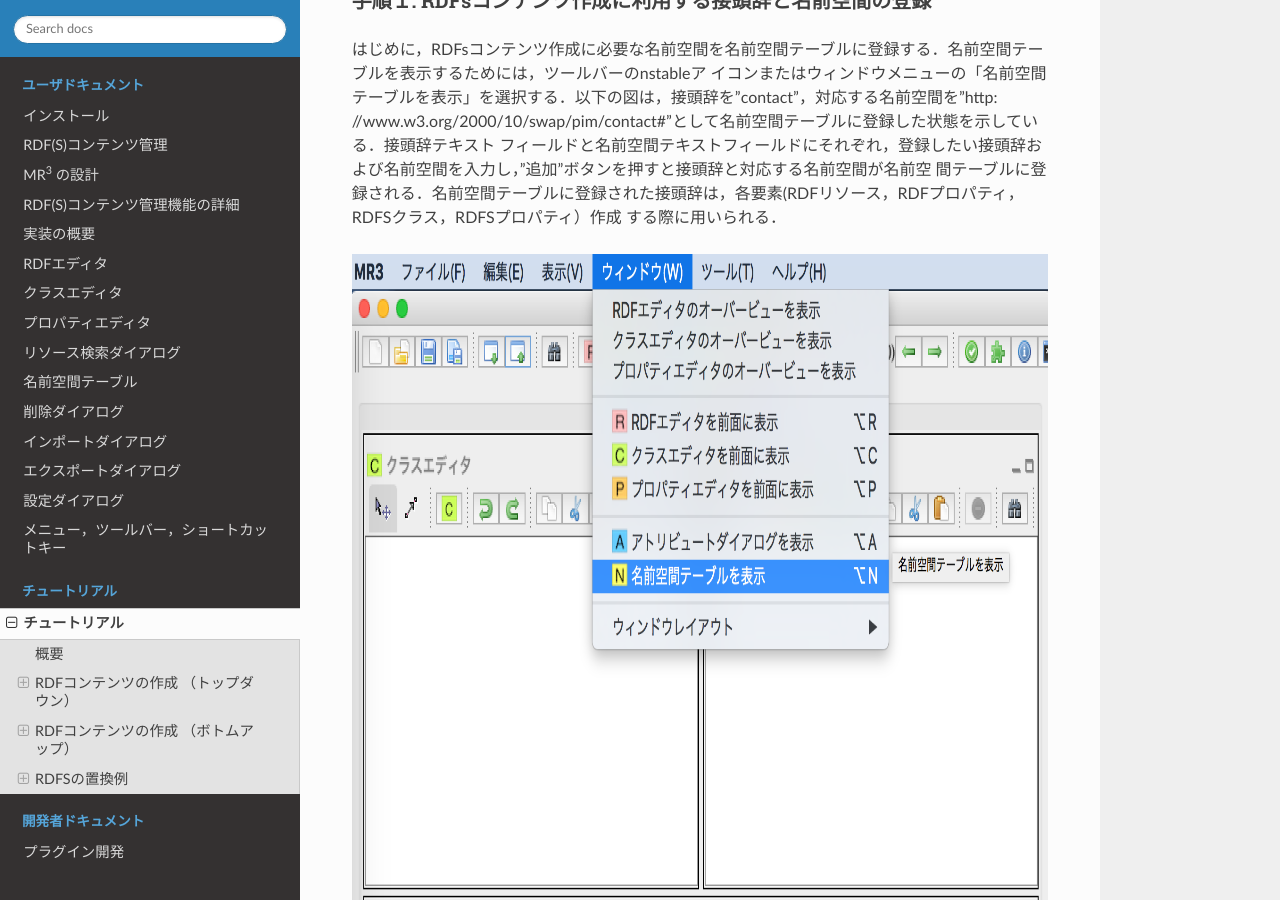
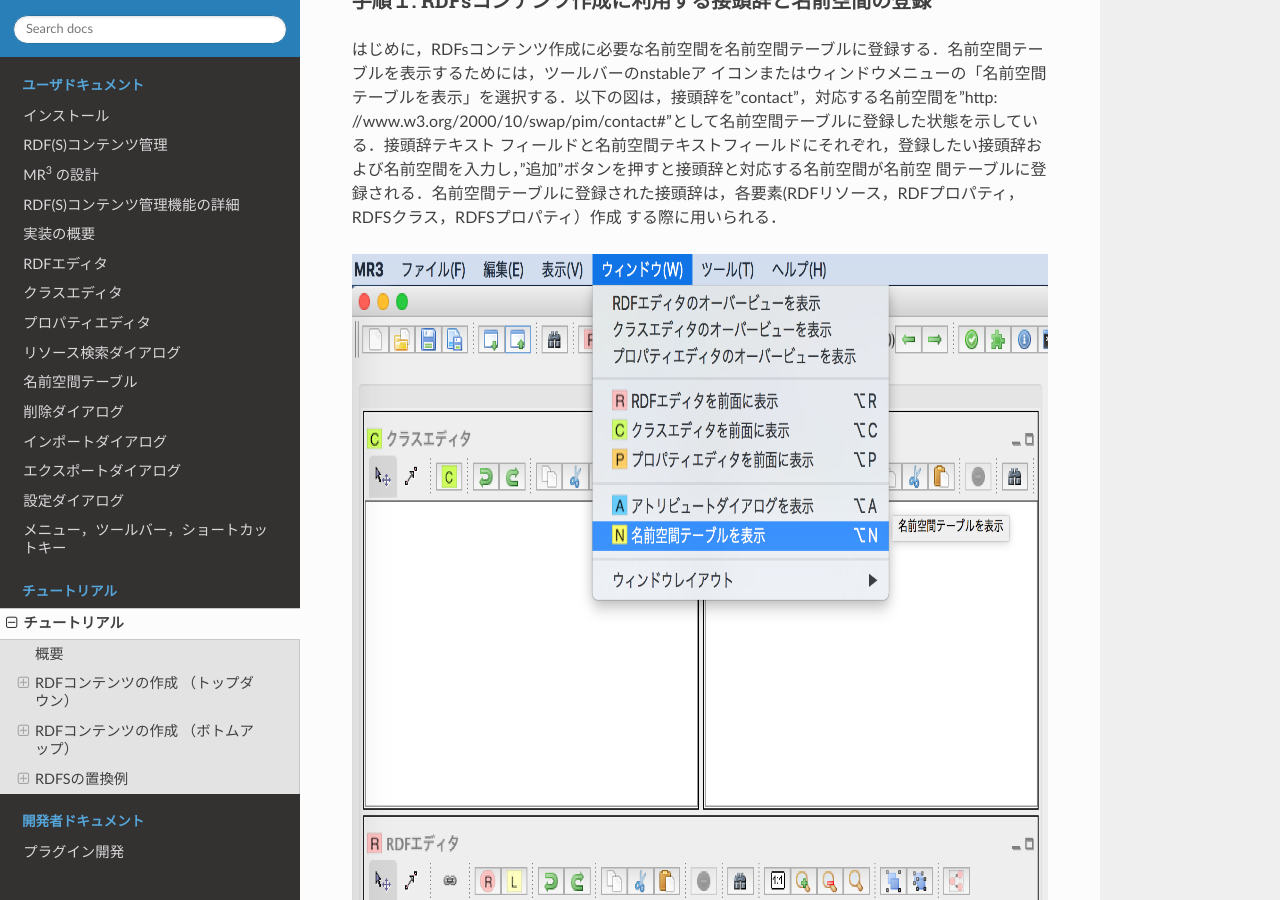
Before and after one commit to mr-3/mrcube-ja-docs, a Sphinx documentation site: the page built from docs/source/tutorial.rst, in a window 1280 px wide and 900 px high, scrolled down 1755 px. Built offline with Sphinx 7.4.7 and the Read the Docs theme 2.0.0, drawn with Linux system fonts in a browser that asks for light colours.

Commit message:
modified figure scale

```diff
--- a/docs/source/tutorial.rst
+++ b/docs/source/tutorial.rst
@@ -41,7 +41,7 @@ RDFコンテンツの作成 （トップダウン）
 はじめに，RDFsコンテンツ作成に必要な名前空間を名前空間テーブルに登録する．名前空間テーブルを表示するためには，ツールバーのnstableア イコンまたはウィンドウメニューの「名前空間テーブルを表示」を選択する．以下の図は，接頭辞を”contact”，対応する名前空間を”http: //www.w3.org/2000/10/swap/pim/contact#”として名前空間テーブルに登録した状態を示している．接頭辞テキスト フィールドと名前空間テキストフィールドにそれぞれ，登録したい接頭辞および名前空間を入力し，”追加”ボタンを押すと接頭辞と対応する名前空間が名前空 間テーブルに登録される．名前空間テーブルに登録された接頭辞は，各要素(RDFリソース，RDFプロパティ，RDFSクラス，RDFSプロパティ）作成 する際に用いられる．
 
 .. figure:: figures/top_down_step1.png
-   :scale: 80 %
+   :scale: 70 %
    :align: center
 
 ^^^^^^^^^^^^^^^^^^^^^^^^^^^^^^^^^^^^^^^^^^^^^^^^^^^^^^^^^^^^^^^^^^^^^^^^^^^^^^^^^^^^^^^^^^^
@@ -51,7 +51,7 @@ RDFコンテンツの作成 （トップダウン）
 RDFSクラスの挿入を行う．クラスエディタ内で右クリックをしてポップアップメニューを出す．ポップアップメニュー の中の「クラスの挿入」メニューを選択し，RDFSクラスの挿入を行う．サンプルRDF文書内では，contact:Personがhttp: //www.w3.org/People/EM/contact#meリソースのタイプとなっている．MR\ :sup:`3` \では，RDFリソースのタイプは，RDFSクラスから選択する．RDFSクラスは，クラスエディタ内で定義する．
 
 .. figure:: figures/top_down_step2.png
-   :scale: 80 %
+   :scale: 70 %
    :align: center
 
 ^^^^^^^^^^^^^^^^^^^^^^^^^^^^^^^^^^^^^^^^^^^^^^^^^^^^^^^^^^^^^^^^^^^^^^^^^^^^^^^^^^^^^^^^^^^
@@ -71,7 +71,7 @@ RDFSクラスの挿入を行う．クラスエディタ内で右クリックを
 RDFSクラスと同様にexample 1文書内に含まれるRDFSプロパティ(contact:fullName，contact:mailbox，contact: personalTitle )も作成する．プロパティエディタ内で右クリックするとポップアップメニューが表示される．「プロパティの挿入」メニューを選択すると以下のダイアログが 表示される．「了解ボタン」をクリックするとプロパティエディタ内にRDFSプロパティが挿入される．MR\ :sup:`3` \では，RDFプロパティは，RDFSプロパティから選択する．RDFSプロパティは，プロパティエディタ内で定義する．
 
 .. figure:: figures/top_down_step4.png
-   :scale: 80 %
+   :scale: 100 %
    :align: center
 
 ^^^^^^^^^^^^^^^^^^^^^^^^^^^^^^^^^^^^^^^^^^^^^^^^^^^^^^^^^^^^^^^^^^^^^^^^^^^^^^^^^^^^^^^^^^^
@@ -81,7 +81,7 @@ RDFSクラスと同様にexample 1文書内に含まれるRDFSプロパティ(co
 contact:Personクラスとcontact:fullName，contact:mailbox，contact:personalTitleプロパティをMR\ :sup:`3` \で作成すると以下の図のようになる．
 
 .. figure:: figures/top_down_step5.png
-   :scale: 80 %
+   :scale: 70 %
    :align: center
 
 ^^^^^^^^^^^^^^^^^^^^^^^^^^^^^^^^^^^^^^^^^^^^^^^^^^^^^^^^^^^^^^^^^^^^^^^^^^^^^^^^^^^^^^^^^^^
@@ -91,7 +91,7 @@ contact:Personクラスとcontact:fullName，contact:mailbox，contact:personalT
 次に，手順１から５までで，作成したRDFSクラス及びプロパティを用いてRDFコンテンツの作成を行う．まずは， RDFリソースを作成する．RDFリソースは，RDFエディタ内で定義する．RDFエディタ内で右クリックするとポップアップメニューが表示される．ポッ プアップメニュー内の「RDFリソースの挿入」メニューを選択し，RDFリソースの挿入を行う．
 
 .. figure:: figures/top_down_step6.png
-   :scale: 80 %
+   :scale: 70 %
    :align: center
 
 ^^^^^^^^^^^^^^^^^^^^^^^^^^^^^^^^^^^^^^^^^^^^^^^^^^^^^^^^^^^^^^^^^^^^^^^^^^^^^^^^^^^^^^^^^^^
@@ -101,7 +101,7 @@ contact:Personクラスとcontact:fullName，contact:mailbox，contact:personalT
 「RDFリソースの挿入」メニューを選択すると以下のダイアログが表示される．「リソースタイプコンボボックス」から リソースのタイプを選択する．リソースのタイプは，クラスエディタで作成されたRDFSクラスから選択できる．ここでは，contact:Personク ラスをリソースのタイプとして選択する．また，「http://www.w3.org/People/EM/contact#me」をRDFリソーステキ ストフィールドに入力する．（http://www.w3.org/People/EM/contact#名前空間を，今回は名前空間テーブルに登録して いないため，名前空間およびそのＩＤをここでは入力している．登録してある場合は接頭辞コンボボックスから登録した接頭辞を選択することで，名前空間の入 力を省略できる．また，「ブランクチェックボックス」にチェックをいれるとブランクノードとなる．）リソースのタイプとRDFリソースを入力し，「了解ボ タン」をクリックするとRDFリソースがRDFエディタに挿入される．
 
 .. figure:: figures/top_down_step7.png
-   :scale: 80 %
+   :scale: 100 %
    :align: center
 
 ^^^^^^^^^^^^^^^^^^^^^^^^^^^^^^^^^^^^^^^^^^^^^^^^^^^^^^^^^^^^^^^^^^^^^^^^^^^^^^^^^^^^^^^^^^^
@@ -111,13 +111,13 @@ contact:Personクラスとcontact:fullName，contact:mailbox，contact:personalT
 次に，「Eric Miller」及び「Dr.」リテラルを作成する．ポップアップメニューから「リテラルの挿入」メニューを選択すると「リテラルの挿入ダイアログ」が表示される．
 
 .. figure:: figures/top_down_step8-1.png
-   :scale: 80 %
+   :scale: 70 %
    :align: center
 
 以下の図は，「リテラルの挿入ダイアログ」を表している．「リテラルテキストエリア」に文字列を入力し，「了解ボタン」をクリックするとリテラルがRDFエディタに挿入される．
 
 .. figure:: figures/top_down_step8-2.png
-   :scale: 80 %
+   :scale: 90 %
    :align: center
 
 ^^^^^^^^^^^^^^^^^^^^^^^^^^^^^^^^^^^^^^^^^^^^^^^^^^^^^^^^^^^^^^^^^^^^^^^^^^^^^^^^^^^^^^^^^^^
@@ -133,7 +133,7 @@ contact:Personクラスとcontact:fullName，contact:mailbox，contact:personalT
 次に，RDFプロパティの挿入を行う．RDFプロパティを挿入するためには，「接続モード」に切り替える．「接続モー ド」に切り替えるためには，RDFエディタ内で右クリックをして，ポップアップメニューを表示し，「接続モード」メニューを選択する．または，RDFエ ディタのツールバーにある，arrowア イコンをクリックする．次に，subjectにあたるリソースの上にカーソルを合わせる．青色の枠が表示される．その状態で，objectにあたるリソー スまたはリテラルに向けてカーソルをドラッグし，同様に枠が表示された状態でドロップすることで，RDFプロパティが挿入される．作成されるRDFプロパ ティはmr3#nil(MR\ :sup:`3` \が提供する）となる．RDFプロパティを挿入する際に，あらかじめプロパティエディタにおいて，挿入したいプロパティを選択 してある場合には，選択されたプロパティがRDFプロパティとして挿入される．ここでは，「http: //www.w3.org/People/EM/contact#me」リソースと「Eric Miller」リテラルの間に「contact:fullName」プロパティを挿入する．同様に，「Dr.」リテラルの間に「contact: personalTitle」プロパティを，「mailto:em@w3.org」リソースの間に「contact:mailbox，」プロパティを挿入 する．
 
 .. figure:: figures/top_down_step10-1.png
-   :scale: 80 %
+   :scale: 70 %
    :align: center
 
 RDFプロパティを編集するためには，アトリビュートダイアログを表示する．アトリビュートダイアログを表示するためには，ツールバーのattrDialogIconア イコンをクリックするか，ポップアップメニューから「アトリビュートダイアログを表示」メニューを選択する．RDFプロパティcontact: personalTitleに変更するためには，「接頭辞コンボボックス」から接頭辞contactを選択し，「プロパティIDリスト」からID personalTitleを選択する．「適用ボタン」をクリックすると変更が反映される．
@@ -149,13 +149,13 @@ RDFプロパティを編集するためには，アトリビュートダイア
 ここまでの作業で，以下の図のようなRDFSクラス，RDFSプロパティ，RDFモデルが作成されている．
 
 .. figure:: figures/top_down_step11-1.png
-   :scale: 80 %
+   :scale: 70 %
    :align: center
 
 作成したRDFコンテンツが，RDF/XML形式でどのように出力されるかを確認するには，エクスポートダイアログを表示する．エクスポートダイアログは，ファイルメニューのエクスポートを選択するか，ツールバーのexportを選択する．構文として，RDF/XML（ラジオボタン）を選択する．データタイプとして，RDFチェックボックスを選択する．エクスポートダイアログ下部にある，テキストエリアに作成したRDFコンテンツがRDF/XML形式で出力される．
 
 .. figure:: figures/top_down_step11-2.png
-   :scale: 80 %
+   :scale: 70 %
    :align: center
 
 ^^^^^^^^^^^^^^^^^^^^^^^^^^^^^^^^^^^^^^^^^^^^^^^^^^^^^^^^^^^^^^^^^^^^^^^^^^^^^^^^^^^^^^^^^^^
@@ -199,7 +199,7 @@ RDFコンテンツの作成 （ボトムアップ）
 アトリビュートダイアログを表示し，RDFリソース「http: //www.w3.org/People/EM/contact#me」を選択する．RDFリソースの属性がアトリビュートダイアログに表示される．左側 に表示されるリストの中から「タイプ」を選択する．「接頭辞コンボボックス」からcontactを選択し，リソースタイプIDとしてPersonを入力す る．RDFSクラスに指定したいクラスが定義されている場合には，「タイプ選択ボタン」をクリックすれば，クラスエディタからクラスを選択することができ る．今回は，ボトムアップにRDFコンテンツ作成しているため，RDFSクラスにcontact:Personクラスが作成されておらず，選択することが できない．指定したいリソースのタイプcontact:Personを入力した状態で，「適用するボタン」をクリックする．「定義されていません.クラス を作成しますか?」と尋ねるダイアログが表示されるので，「はいボタン」をクリックする．
 
 .. figure:: figures/bottom_up_step5.png
-   :scale: 80 %
+   :scale: 70 %
    :align: center
 
 ^^^^^^^^^^^^^^^^^^^^^^^^^^^^^^^^^^^^^^^^^^^^^^^^^^^^^^^^^^^^^^^^^^^^^^^^^^^^^^^^^^^^^^^^^^^
@@ -209,7 +209,7 @@ RDFコンテンツの作成 （ボトムアップ）
 以下の図のように，クラスエディタにcontact:Personクラスが作成される．
 
 .. figure:: figures/bottom_up_step6.png
-   :scale: 80 %
+   :scale: 70 %
    :align: center
 
 ^^^^^^^^^^^^^^^^^^^^^^^^^^^^^^^^^^^^^^^^^^^^^^^^^^^^^^^^^^^^^^^^^^^^^^^^^^^^^^^^^^^^^^^^^^^
@@ -219,7 +219,7 @@ RDFコンテンツの作成 （ボトムアップ）
 アトリビュートダイアログを表示し，編集したいRDFプロパティを選択する．「プロパティの接頭辞のみ表示チェック ボックス」にチェックがされているとRDFSプロパティで定義されているプロパティのみを表示，選択することができる．今回は，RDFSプロパティに指定 したいプロパティが定義されていないので，このチェックをはずす．「接頭辞コンボボックス」から名前空間テーブルに登録したすべての接頭辞を選択できるよ うになるので，contactを選択する．「プロパティID」リストには，RDFSプロパティで定義されているプロパティのID一覧が表示されるが，今回 は定義されていないので表示されない．「IDテキストフィールド」にfullNameと入力し，「適用ボタン」をクリックする．「定義されていません.プロパティを作成しますか?」と尋ねるダイアログが表示されるので，「はいボタン」をクリックする．
 
 .. figure:: figures/bottom_up_step7.png
-   :scale: 80 %
+   :scale: 70 %
    :align: center
 
 ^^^^^^^^^^^^^^^^^^^^^^^^^^^^^^^^^^^^^^^^^^^^^^^^^^^^^^^^^^^^^^^^^^^^^^^^^^^^^^^^^^^^^^^^^^^
@@ -229,7 +229,7 @@ RDFコンテンツの作成 （ボトムアップ）
 以下の図のように，プロパティエディタにcontact:fullNameプロパティが作成される．
 
 .. figure:: figures/bottom_up_step8.png
-   :scale: 80 %
+   :scale: 70 %
    :align: center
 
 ^^^^^^^^^^^^^^^^^^^^^^^^^^^^^^^^^^^^^^^^^^^^^^^^^^^^^^^^^^^^^^^^^^^^^^^^^^^^^^^^^^^^^^^^^^^
@@ -245,7 +245,7 @@ RDFSの置換例
 以下の図に示すように，インポートダイアログにおいて，「データタイプ」に「RDFS」，「インポート方法」に「置き換え」を選択して，実行するとRDFS の置換を行うことができる．以下の説明の中で，接頭辞animalは，http://example.com/animal#をあらわす．接頭辞mr3は， http://mr3.sourceforege.net#をあらわす．
 
 .. figure:: figures/import_dialog_rdfs_replace.png
-   :scale: 80 %
+   :scale: 70 %
    :align: center
 
 ^^^^^^^^^^^^^^^^^^^^^^^^^^^^^^^^^^^^^^^^^^^^^^^^^^^^^^^^^^^^^^^^^^^^^^^^^^^^^^^^^^^^^^^^^^^
@@ -299,7 +299,7 @@ RDFSの置換例
 
 
 .. figure:: figures/rdfs_replace_before.png
-   :scale: 80 %
+   :scale: 70 %
    :align: center
 
 ^^^^^^^^^^^^^^^^^^^^^^^^^^^^^^^^^^^^^^^^^^^^^^^^^^^^^^^^^^^^^^^^^^^^^^^^^^^^^^^^^^^^^^^^^^^
@@ -374,5 +374,5 @@ RDFSの置換を実行するとRDFS置換ダイアログが表示される．RDF
 
 
 .. figure:: figures/rdfs_replace_after.png
-   :scale: 80 %
+   :scale: 70 %
    :align: center
```
